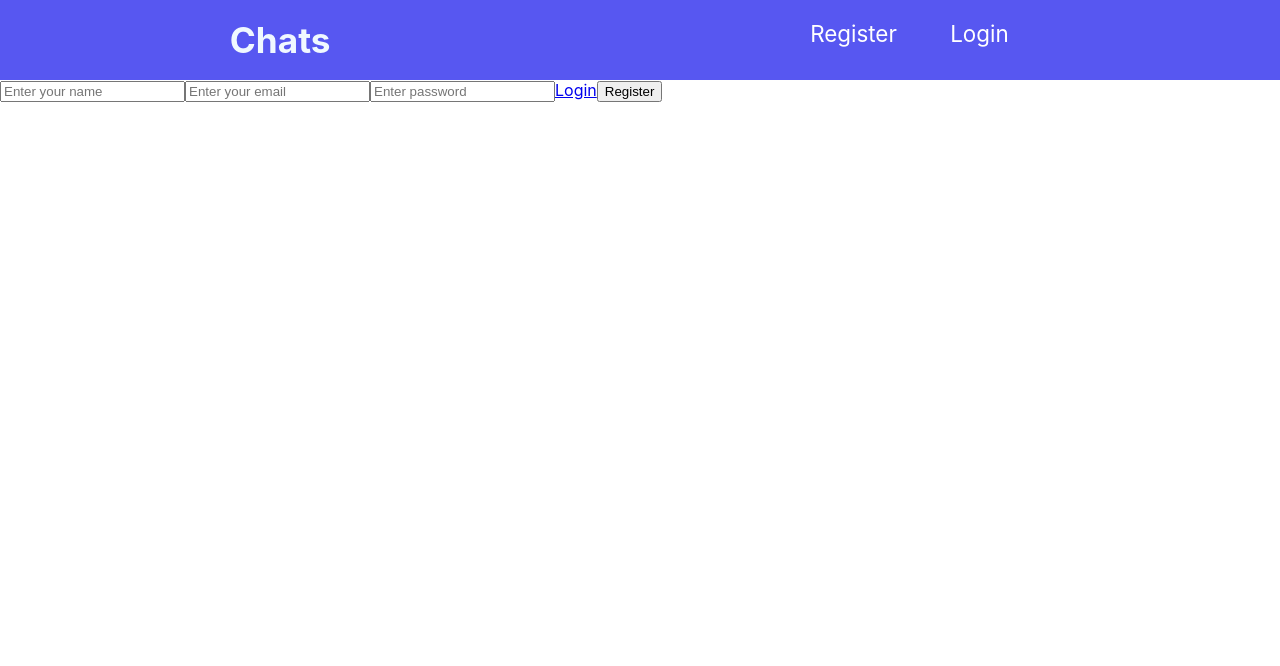
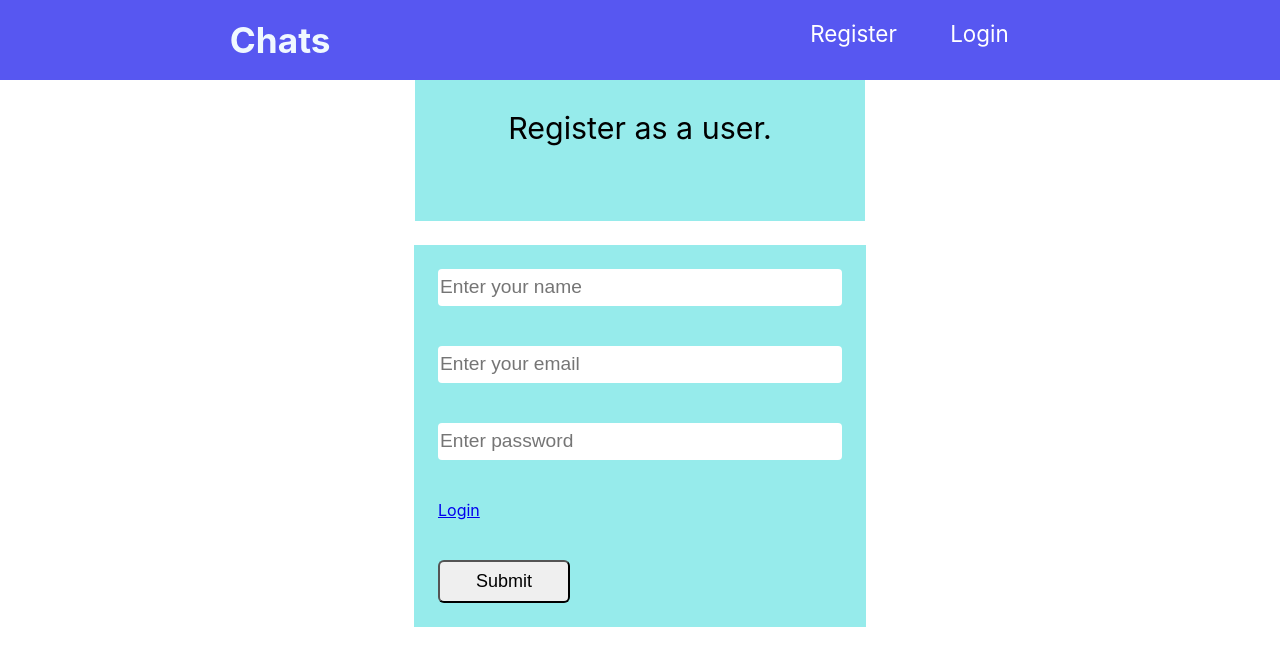
Before and after one commit to jyotirmoy-sinhababu/Message-app, a React (Create React App) app: page /register in a window 1280 px wide. Shown: the top 666 px of the page. Built offline with nearby package versions, Linux system fonts and the light colour scheme.

Commit message:
auth added

```diff
--- a/package.json
+++ b/package.json
@@ -6,6 +6,8 @@
     "@testing-library/jest-dom": "^5.16.5",
     "@testing-library/react": "^13.3.0",
     "@testing-library/user-event": "^13.5.0",
+    "env-cmd": "^10.1.0",
+    "firebase": "^9.9.2",
     "react": "^18.2.0",
     "react-dom": "^18.2.0",
     "react-router-dom": "^6.3.0",
--- a/src/Firebase.js
+++ b/src/Firebase.js
@@ -1,13 +1,17 @@
 import { initializeApp } from 'firebase/app';
+import { getAuth } from 'firebase/auth';
 
 const firebaseConfig = {
-  apiKey: process.env.REACT_APP_API_KEY,
-  authDomain: process.env.REACT_APP_AUTH_DOMAIN,
-  databaseUrl: process.env.REACT_APP_DATABASE_URL,
-  projectId: process.env.REACT_APP_PROJECT_ID,
-  storageBucket: process.env.REACT_APP_STORAGE_BUCKET,
-  messagingSenderId: process.env.REACT_APP_MESSAGING_SENDER_ID,
-  appId: process.env.REACT_APP_API_ID,
+  apiKey: 'AIzaSyCk546itKt_3k8MprqW5SlYNSRA_gZ0qZc',
+  authDomain: 'message-app-77f91.firebaseapp.com',
+  databaseUrl: 'https://message-app-77f91.firebase.io.com',
+  projectId: 'message-app-77f91',
+  storageBucket: 'message-app-77f91.appspot.com',
+  messagingSenderId: '388301541267',
+  appId: '1:388301541267:web:9860f31b8b8bfe7c69a266',
 };
 
 const app = initializeApp(firebaseConfig);
+const auth = getAuth(app);
+
+export { auth };
--- a/src/pages/Register.js
+++ b/src/pages/Register.js
@@ -1,5 +1,8 @@
 import { useState } from 'react';
 import { NavLink } from 'react-router-dom';
+import { createUserWithEmailAndPassword } from 'firebase/auth';
+import { auth } from '../Firebase';
+import './register.css';
 
 function Register() {
   const [data, setData] = useState({
@@ -7,16 +10,38 @@ function Register() {
     email: '',
     password: '',
   });
-
+  const { name, email, password } = data;
   const handleChange = (e) => {
     setData({ ...data, [e.target.name]: [e.target.value] });
   };
 
+  const handelSubmit = async (e) => {
+    e.preventDefault();
+
+    if (!name || !email || !password) {
+      debugger;
+      alert('all field are required ');
+    }
+    try {
+      const createUser = await createUserWithEmailAndPassword(
+        auth,
+        email,
+        password
+      );
+      debugger;
+    } catch (err) {
+      console.log('error');
+    }
+  };
+
   return (
-    <div>
+    <div className='main-frm-cnt'>
+      <div className='heading-cnt'>
+        <p className='form-heading'>Register as a user.</p>
+      </div>
       <form
         onSubmit={(e) => {
-          e.preventDefault();
+          handelSubmit(e);
         }}
         className='reg-form'
       >
@@ -48,11 +73,14 @@ function Register() {
           name='password'
           className='reg-frm-inp'
         />
-        <NavLink to='/login' className='navigate-btn' type='button'>
-          Login
-        </NavLink>
-        <button type='submit' className='btn'>
-          Register
+        <div className='frm-btn'>
+          <NavLink to='/login' className='navigate-btn' type='button'>
+            Login
+          </NavLink>
+        </div>
+
+        <button type='submit' className='submit-btn'>
+          Submit
         </button>
       </form>
     </div>
--- /dev/null
+++ b/src/pages/register.css
@@ -0,0 +1,44 @@
+.main-frm-cnt {
+  display: flex;
+  flex-direction: column;
+  justify-content: center;
+  align-items: center;
+  width: 100%;
+}
+
+.heading-cnt {
+  display: flex;
+  justify-content: center;
+  align-items: center;
+  width: 450px;
+  background-color: rgb(150, 235, 235);
+}
+
+.form-heading {
+  font-size: 1.9rem;
+  height: 80px;
+}
+
+.reg-form {
+  display: flex;
+  flex-direction: column;
+  padding: 1.5rem;
+  margin: 1.5rem;
+  gap: 40px;
+  background-color: rgb(150, 235, 235);
+}
+
+.reg-frm-inp {
+  width: 400px;
+  height: 35px;
+  border-radius: 4px;
+  font-size: 1.2rem;
+  border: none;
+}
+
+.submit-btn {
+  width: 132px;
+  height: 43px;
+  border-radius: 6px;
+  font-size: large;
+}
```
Also changed, not shown: 1 other file (tests, documents, lock files or other folders).
